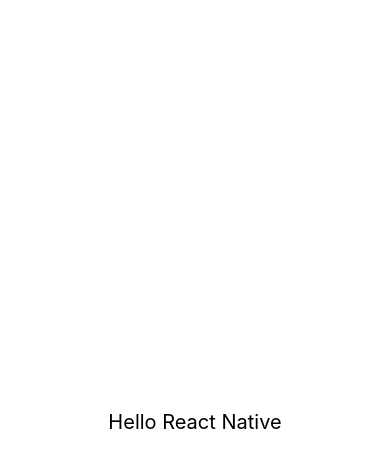
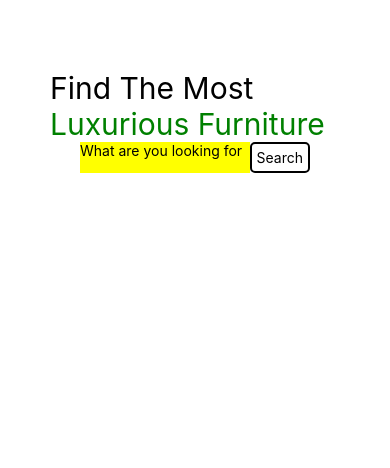
Before and after one commit to itseHw/TryReactNativeApp, a React Native app in the folder react_native_ecommerce/: screen / in a window 390 px wide. Shown: the top 468 px of the page. Built offline with nearby package versions, Linux system fonts and the light colour scheme.

Commit message:
Create WelcomeView.js and changed App.js

```diff
--- a/react_native_ecommerce/App.js
+++ b/react_native_ecommerce/App.js
@@ -1,14 +1,12 @@
-import {Text, View} from 'react-native';
+import {SafeAreaView} from 'react-native';
+import WelcomeView from './src/components/WelcomeView';
+
+
 
 export default function App(){
   return (
-    <View style={{ flex: 1,
-    // flexDirection: 'row', // column
-    alignItems: 'center',
-    justifyContent : 'flex-start', //flex-start mean put on begining, flex-end mean put on the end
-    justifyContent: 'center'}}>
-      <Text style={{ fontSize: 20, }}>Hello React Native</Text>
-    </View>
-
+    <SafeAreaView>
+      <WelcomeView />
+    </SafeAreaView>
   );
 }
--- /dev/null
+++ b/react_native_ecommerce/src/components/WelcomeView.js
@@ -0,0 +1,63 @@
+import {View, Text,StyleSheet, TouchableOpacity, TextInput} from 'react-native';
+
+function  WelcomeView() {
+    return (
+        <View>
+            <View>
+                <Text style={styles.welcomeText('black', 70)}>Find The Most </Text>
+
+
+                 <Text style={styles.welcomeText('green', 0)}>Luxurious Furniture </Text>
+            </View>
+            <View style={styles.searchContainer}>
+
+                <View style={styles.searchWrapper}>
+                    <TextInput
+                        placeholder = "What are you looking for"
+                        style = {styles.searchInput}
+                    />
+                </View>
+                <TouchableOpacity onPress={() => {
+                   console.log("Clicked");
+                }}>
+                    <Text style={styles.searchBorder} >
+                        Search
+                    </Text>
+                </TouchableOpacity>
+            </View>
+        </View>
+    );
+}
+
+const styles = StyleSheet.create({
+    searchWrapper:{
+        flex: 1,
+        backgroundColor: "yellow"
+    },
+    welcomeText:(color, top) => ( //reuseable object
+        {
+            fontSize: 30,
+            color: color,
+            marginTop: top,
+            marginHorizontal: 50
+        }
+    ),
+    searchBorder:{
+        borderWidth: 2,
+        borderRadius: 5,
+        borderColor: "black",
+        padding: 5
+    },
+    searchContainer:{
+        flexDirection:"row",
+        justifyContent: "center",
+        marginHorizontal: 80
+    },
+    searchInput:{
+        width:"100%",
+        // height: "100%",
+    }
+
+});
+
+export default WelcomeView;
```
